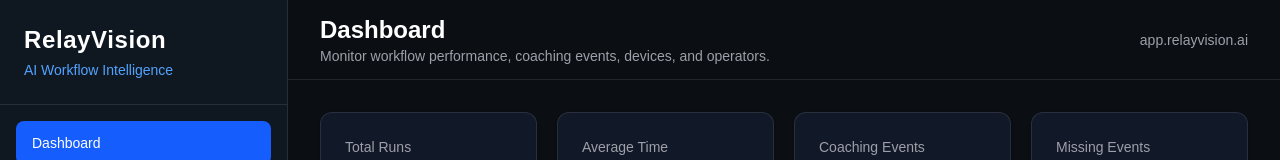
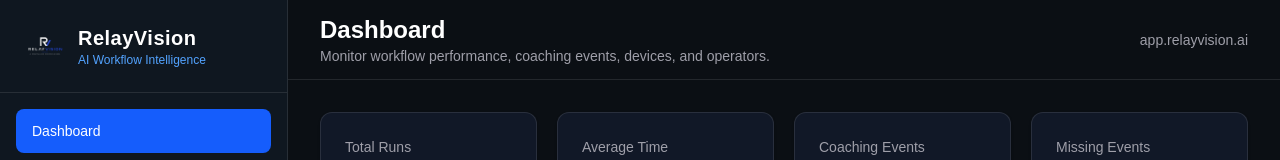
Before and after one commit to atirelay/relayvision-dashboard, a Next.js app: page / in a window 1280 px wide. Shown: the top 160 px of the page. Built offline with nearby package versions, Linux system fonts and the light colour scheme; no server answers; the database is empty.

Commit message:
Add RelayVision sidebar branding

```diff
--- a/app/page.tsx
+++ b/app/page.tsx
@@ -2,6 +2,7 @@
 
 import { useEffect, useState } from "react";
 import { supabase } from "@/lib/supabase";
+import Image from "next/image";
 
 const modules = [
   "Dashboard",
@@ -44,10 +45,27 @@
   return (
     <main className="min-h-screen bg-[#0B0F14] text-white flex">
       <aside className="w-72 bg-[#0F1720] border-r border-white/10 flex flex-col">
-        <div className="p-6 border-b border-white/10">
-          <div className="text-2xl font-bold tracking-wide">RelayVision</div>
-          <div className="text-sm text-blue-400 mt-1">AI Workflow Intelligence</div>
+      <div className="p-6 border-b border-white/10">
+      <div className="flex items-center gap-3">
+        <Image
+          src="/logo.png"
+          alt="RelayVision"
+          width={42}
+          height={42}
+          priority
+        />
+
+        <div>
+          <div className="text-xl font-bold tracking-wide">
+            RelayVision
+          </div>
+
+          <div className="text-xs text-blue-400">
+            AI Workflow Intelligence
+          </div>
         </div>
+      </div>
+    </div>
 
         <nav className="p-4 space-y-1">
           {modules.map((module) => (
```
Also changed, not shown: public/logo.png (added).
